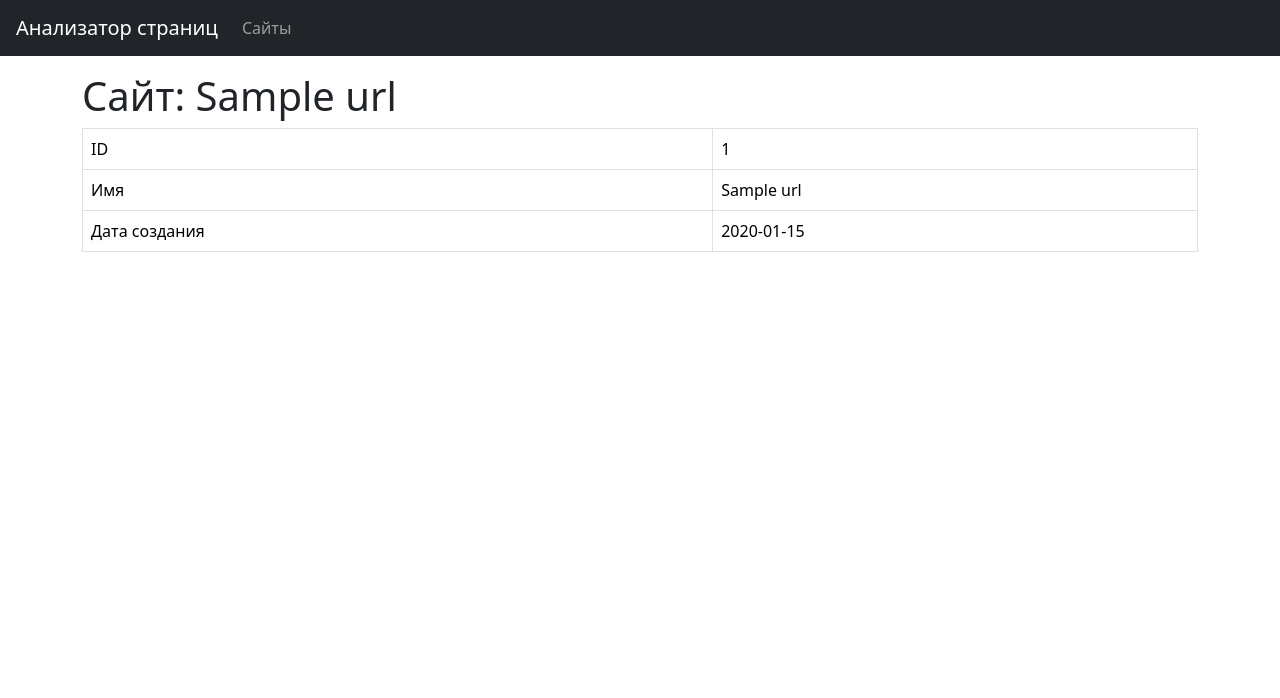
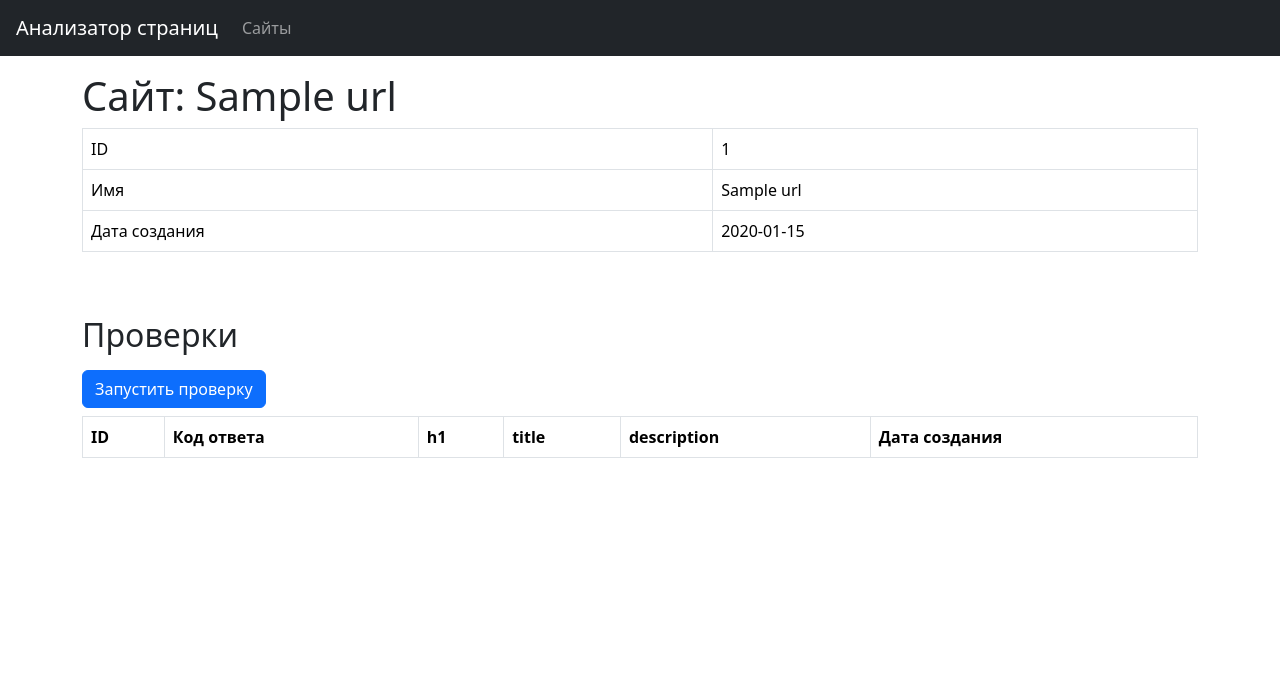
Before and after one commit to Mr-Freewan/page-analyzer, a Flask app: page /urls/1 in a window 1280 px wide. Shown: the top 698 px of the page. Run offline with Flask 3, Linux system fonts and the light colour scheme; a database or web service that is not in the repository returns one stand-in record (values such as "Sample title"); lists and menus that the app fills with data are empty; some libraries are stand-ins or nearby versions.

Commit message:
add url checks template – button and table

```diff
--- a/page_analyzer/templates/url_info.html
+++ b/page_analyzer/templates/url_info.html
@@ -22,4 +22,25 @@
         </tbody>
     </table>
 </div>
+
+<h2 class="mt-5 mb-3">Проверки</h2>
+
+<form>
+<input type="submit" class="btn btn-primary" value="Запустить проверку">
+</form>
+
+<div>
+<table class="table table-bordered table-hover mt-2" data-test="checks">
+<thead>
+  <tr>
+    <th>ID</th>
+    <th>Код ответа</th>
+    <th>h1</th>
+    <th>title</th>
+    <th>description</th>
+    <th>Дата создания</th>
+  </tr>
+</thead>
+</table>
+</div>
 {% endblock %}
```
